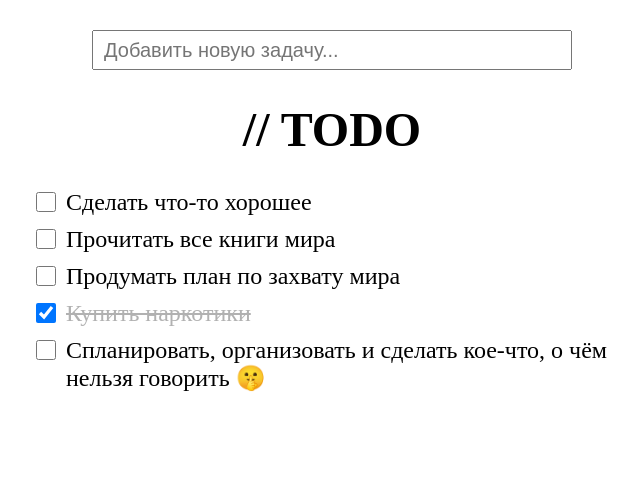
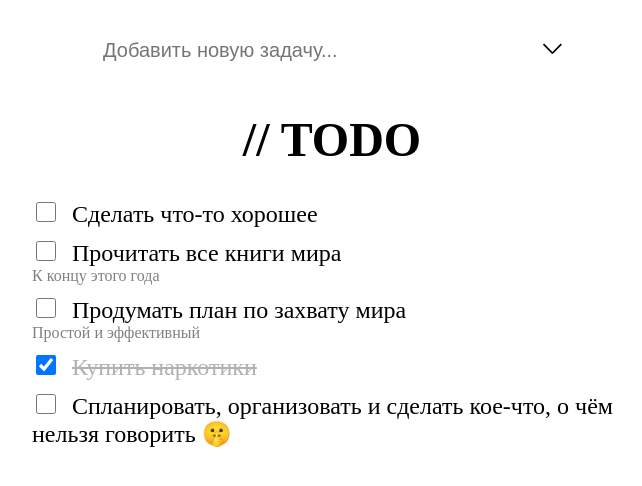
Before and after one commit to lelderbe/todo-list, a plain HTML site: page index.html in a window 1280 px wide. Shown: the whole page, without its empty margins (308-950 px from the left). Drawn offline with Linux system fonts and the light colour scheme.

Commit message:
feat: add localStorage support, description field

```diff
--- a/assets/script.js
+++ b/assets/script.js
@@ -1,53 +1,70 @@
-const tasks = [];
+// const tasks = [];
 
-function initMockData() {
-  const data = [
-    { title: 'Сделать что-то хорошее', done: false },
-    { title: 'Прочитать все книги мира', done: false },
-    { title: 'Продумать план по захвату мира', done: false },
-    { title: 'Купить наркотики', done: true },
-    { title: 'Спланировать, организовать и сделать кое-что, о чём нельзя говорить 🤫', done: false },
-  ]
-  tasks.push(...data);
-}
-
-initMockData();
+const tasks = JSON.parse(localStorage.getItem('tasks')) || [
+  { title: 'Сделать что-то хорошее', done: false, description: '' },
+  { title: 'Прочитать все книги мира', done: false, description: 'К концу этого года' },
+  { title: 'Продумать план по захвату мира', done: false, description: 'Простой и эффективный' },
+  { title: 'Купить наркотики', done: true, description: '' },
+  { title: 'Спланировать, организовать и сделать кое-что, о чём нельзя говорить 🤫', done: false, description: '' },
+];
 
 const form = document.querySelector('.form');
 // const addButton = document.querySelector('.form__button');
-const inputField = document.querySelector('.form__input');
+const titleField = document.querySelector('.form__title');
+const descriptionField = document.querySelector('.form__description');
 const list = document.querySelector('.list');
+const chevronButton = document.querySelector('.form__chevron');
+const formDetails = document.querySelector('#form__details');
+
+let formExpanded = false;
+
+chevronButton.addEventListener('click', (e) => {
+  formExpanded = !formExpanded;
+  formDetails.classList.toggle('hide');
+  chevronButton.classList.toggle('invert');
+});
 
 form.addEventListener('submit', (e) => {
   e.preventDefault();
-  const title = inputField.value.trim();
+  const title = titleField.value.trim();
+  const description = descriptionField.value.trim();
   if (!title) {
     form.reset();
     return;
   }
 
-  const task = { title: title, done: false };
+  const task = { title: title, done: false, description: description };
   tasks.push(task);
   form.reset();
   displayTasks();
 });
 
+function showFormDetails() {}
+
 function displayTasks() {
-  list.innerHTML = tasks.map((item, index) => {
+  localStorage.setItem('tasks', JSON.stringify(tasks));
+  list.innerHTML = tasks
+    .map((item, index) => {
       const checked = item.done ? 'checked' : '';
-    const classList = 'list__item';
+      const descriptionClassList = 'task__description' + (item.done ? ' task--done' : '');
       return `
-      <li class="${classList}">
-        <label class="list__label">
-          <input class="list__checkbox" type="checkbox" ${checked} onclick="toggleTaskDone(${index})">
+        <li class="list__item task">
+          <div class="task__title">
+            <label class="task__label">
+              <input class="task__checkbox" type="checkbox" ${checked} onclick="toggleTaskDone(${index})">
               <span>
                 ${item.title}
               </span>
             </label>
             <i class="trash fas fa-trash" onclick="deleteTask(${index})"></i>
+          </div>
+          <div class="${descriptionClassList}">
+            ${item.description}
+          </div>
         </li>
       `;
-  }).join('');
+    })
+    .join('');
 }
 
 function toggleTaskDone(id) {
--- a/assets/styles.css
+++ b/assets/styles.css
@@ -15,11 +15,42 @@ body {
   text-align: center;
 }
 
-.form__input {
+.form {
+  position: relative;
+}
+
+.form__title {
+  width: 80%;
+  height: 40px;
+  margin-bottom: 10px;
+  padding: 10px;
+  font-size: 20px;
+  border: 1px solid transparent;
+  outline: 0;
+}
+
+.form__description {
   width: 80%;
   height: 40px;
   padding: 10px;
+  margin-bottom: 10px;
   font-size: 20px;
+  border: 1px solid transparent;
+  outline: 0;
+}
+
+.form__button {
+  height: 30px;
+}
+
+.form__title:hover,
+.form__description:hover {
+  border: 1px solid #000;
+}
+
+.form__title:focus,
+.form__description:focus {
+  border: 1px solid #000;
 }
 
 .list {
@@ -30,7 +61,7 @@ body {
 }
 
 .list__item {
-  display: flex;
+  /* display: flex; */
   margin-bottom: 10px;
 }
 
@@ -38,7 +69,7 @@ body {
   display: inline;
 }
 
-.list__checkbox {
+.task__checkbox {
   width: 20px;
   height: 20px;
   margin-right: 10px;
@@ -46,13 +77,13 @@ body {
   cursor: pointer;
 }
 
-.list__checkbox:checked ~ span {
+.task__checkbox:checked ~ span {
   text-decoration: line-through;
   opacity: 0.3;
 }
 
-.list__label {
-  display: flex;
+.task__label {
+  /* display: flex; */
   cursor: pointer;
 }
 
@@ -61,6 +92,68 @@ body {
   cursor: pointer;
 }
 
-.list__label:hover {
+.task__label:hover {
   color: green;
 }
+
+.task {
+}
+
+.task__title {
+}
+
+.task__description {
+  font-size: 16px;
+  color: gray;
+}
+
+.form__chevron {
+  position: absolute;
+  top: 10px;
+  right: 70px;
+  cursor: pointer;
+}
+
+.task--done {
+  opacity: 0.3;
+}
+
+/* .task-form__details {
+  position: relative;
+  flex-grow: 1;
+}
+
+.list-item__chevron {
+  position: absolute;
+  top: 30px;
+  right: 40px;
+}
+
+details {
+  padding: 20px;
+  border: 1px solid #000;
+}
+
+details[open] .list-item__chevron {
+  transform: rotate(180deg);
+}
+
+summary {
+  display: block;
+}
+
+summary::-webkit-details-marker {
+  display: none;
+}
+
+summary:hover {
+  cursor: pointer;
+} */
+
+.invert {
+  transform: rotate(180deg);
+}
+
+.hide {
+  display: none;
+}
--- a/index.html
+++ b/index.html
@@ -4,17 +4,25 @@
     <meta charset="UTF-8">
     <meta http-equiv="X-UA-Compatible" content="IE=edge">
     <meta name="viewport" content="width=device-width, initial-scale=1.0">
-    <link rel="stylesheet" href="https://cdnjs.cloudflare.com/ajax/libs/font-awesome/5.15.4/css/all.min.css"
-        integrity="sha512-1ycn6IcaQQ40/MKBW2W4Rhis/DbILU74C1vSrLJxCq57o941Ym01SwNsOMqvEBFlcgUa6xLiPY/NS5R+E6ztJQ=="
-        crossorigin="anonymous" referrerpolicy="no-referrer">
+    <!-- <link rel="stylesheet" href="https://cdnjs.cloudflare.com/ajax/libs/normalize/8.0.1/normalize.css" integrity="sha512-oHDEc8Xed4hiW6CxD7qjbnI+B07vDdX7hEPTvn9pSZO1bcRqHp8mj9pyr+8RVC2GmtEfI2Bi9Ke9Ass0as+zpg==" crossorigin="anonymous" referrerpolicy="no-referrer" /> -->
+    <link rel="stylesheet" href="https://cdnjs.cloudflare.com/ajax/libs/font-awesome/5.15.4/css/all.min.css" integrity="sha512-1ycn6IcaQQ40/MKBW2W4Rhis/DbILU74C1vSrLJxCq57o941Ym01SwNsOMqvEBFlcgUa6xLiPY/NS5R+E6ztJQ==" crossorigin="anonymous" referrerpolicy="no-referrer">
     <link rel="stylesheet" href="assets/styles.css">
     <title>TODO list</title>
 </head>
 <body>
     <div class="container">
         <form class="form" action="">
-            <input class="form__input" type="text" placeholder="Добавить новую задачу...">
-            <!-- <button class="form__button">Добавить задачу</button> -->
+            <input class="form__title" type="text" placeholder="Добавить новую задачу...">
+            <svg class="form__chevron" width="21" height="16" viewBox="0 0 11 6" fill="none"
+                xmlns="http://www.w3.org/2000/svg">
+                <path
+                    d="M6 5.08L10.32 0.706666L10.96 1.34667L6.26667 5.98667H5.68L0.986667 1.34667L1.62667 0.706666L6 5.08Z"
+                    fill="#000000" />
+            </svg>
+            <div id="form__details" class="hide">
+                <input class="form__description" type="text" placeholder="Описание задачи...">
+                <button class="form__button">Добавить задачу</button>
+            </div>
         </form>
         <h1>// TODO</h1>
         <ul class="list">
```
Also changed, not shown: assets/img/chevron.svg (added). Lines whose indentation alone changed are shown as unchanged.
